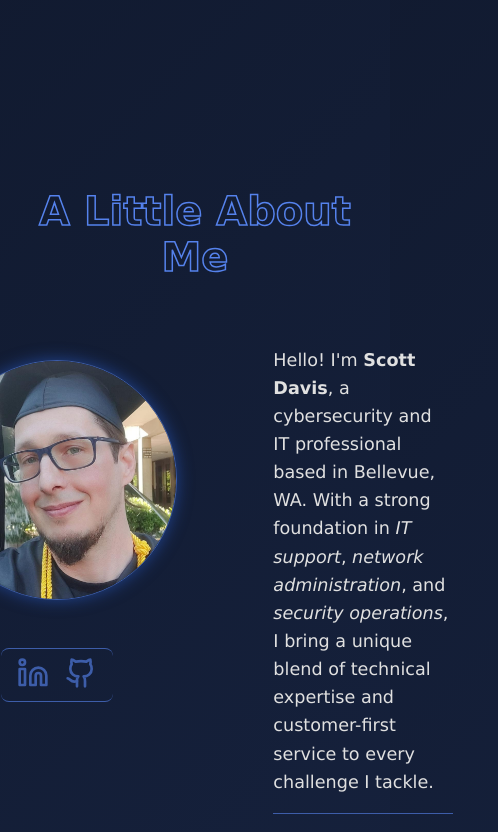
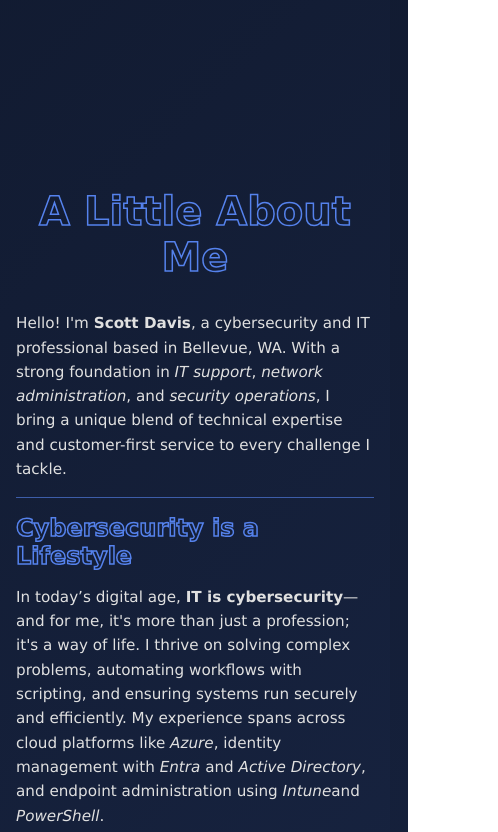
Before and after one commit to pawscanthack/portfolio, a React (Create React App) app: page / in a window 390 px wide. Shown: the part 720-1552 px from the top of the page, 498 px wide, since content can reach past the window. Built offline with nearby package versions, Linux system fonts and the light colour scheme; no server answers.

Commit message:
Adjust about containers

```diff
--- a/src/css/about.css
+++ b/src/css/about.css
@@ -131,8 +131,45 @@
 @media screen and (max-width: 1600px) {
   .about-content-container {
     margin: 1rem 0 0 0;
-    padding: 2rem;
+    padding: 0 2rem;
   }
+
+  .about-articles-container {
+    width: 70%;
+  }
+
+  .about-section-image {
+    height: 12rem;
+    width: 12rem;
+  }
+}
+
+@media screen and (max-width: 1024px) {
+
+  .about-section {
+    gap: 0rem;
+  }
+
+  .about-content-container {
+    padding: 0 1rem;
+    gap: 1rem;
+    flex-direction: column-reverse;
+    align-items: center;
+  }
+
+  .about-articles-container {
+    width: 75%;
+  }
+
+  .about-section-image {
+    height: 8rem;
+    width: 8rem;
+  }
+
+  .about-image-link-container {
+    gap: 1.5rem;
+  }
+
 }
 
 @media (max-width: 540px) {
@@ -140,6 +177,19 @@
     display: flex;
     flex-direction: column;
   }
+
+  .about-articles-container {
+    width: 100%;
+  }
+
+  .about-content h2 {
+    font-size: 1.5rem;
+  }
+
+  .about-content p {
+    font-size: 0.95rem;
+  }
+
   .about-section-image {
     align-self: center;
   }
```
